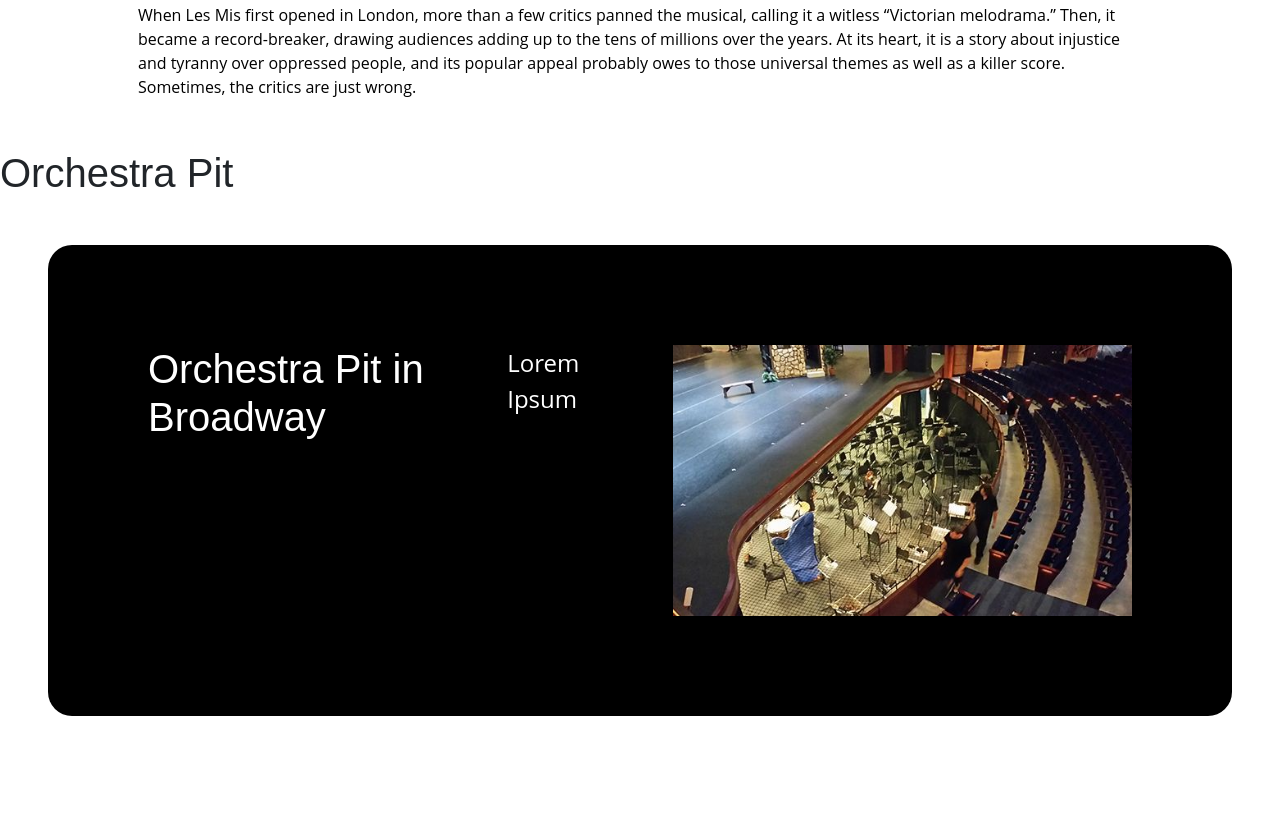
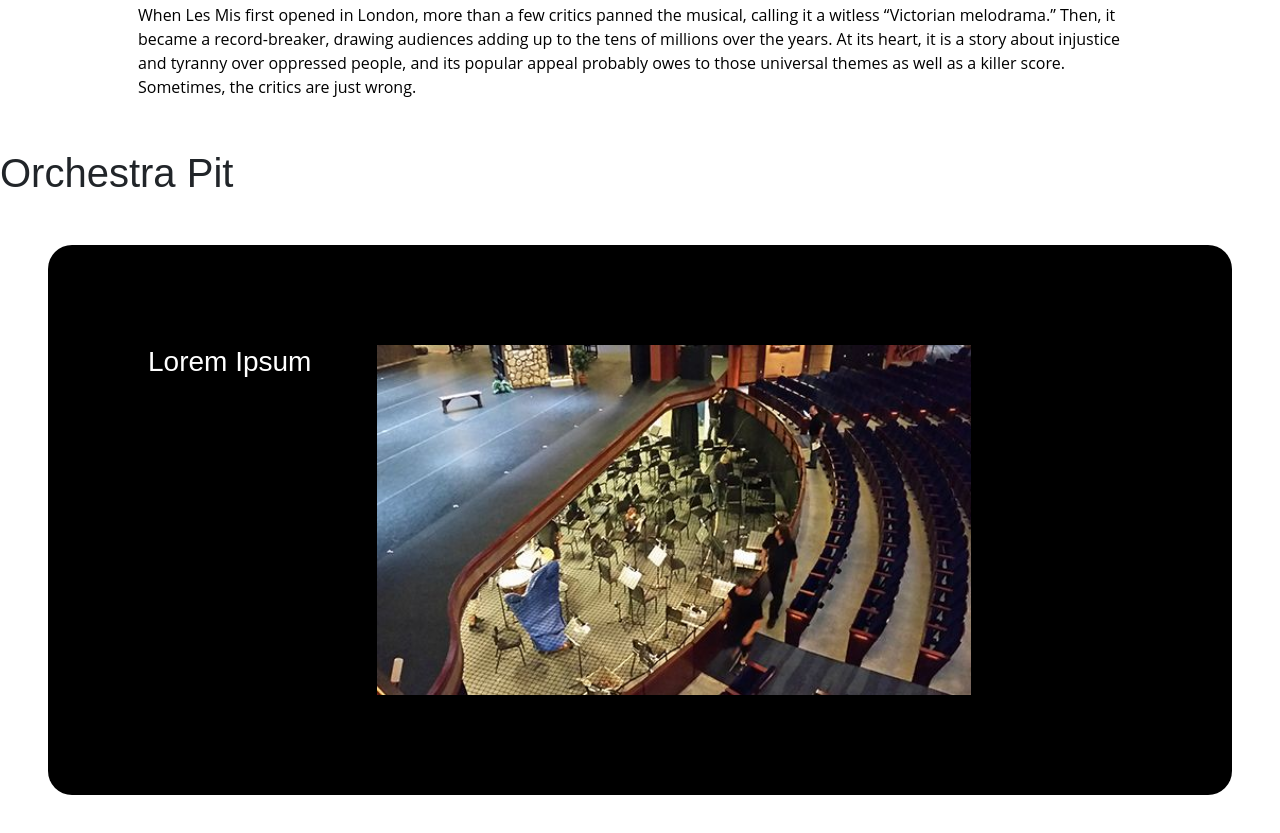
Before and after one commit to ysuh02-su/ist263, a plain HTML site: page Projects/soundtracks.html in a window 1280 px wide. Shown: the part 1775-2608 px from the top of the page. Before the commit the page ends 2539 px from the top, so only its background shows below. Drawn offline with nearby package versions, Linux system fonts and the light colour scheme.

Commit message:
Update soundtracks.html

```diff
--- a/Projects/soundtracks.html
+++ b/Projects/soundtracks.html
@@ -82,8 +82,7 @@
         <br>
         <h2>Orchestra Pit</h2>
 <div class="orchestra">
-    <h2>Orchestra Pit in Broadway</h2>
-    <p>Lorem Ipsum</p>
+    <h3>Lorem Ipsum</h3>
         <header><img src="../Projects/Images/orchestra_pit_1.jpg" class= "Music" alt="Orchestra Pit Empty"></header>
 
     </div>
```
